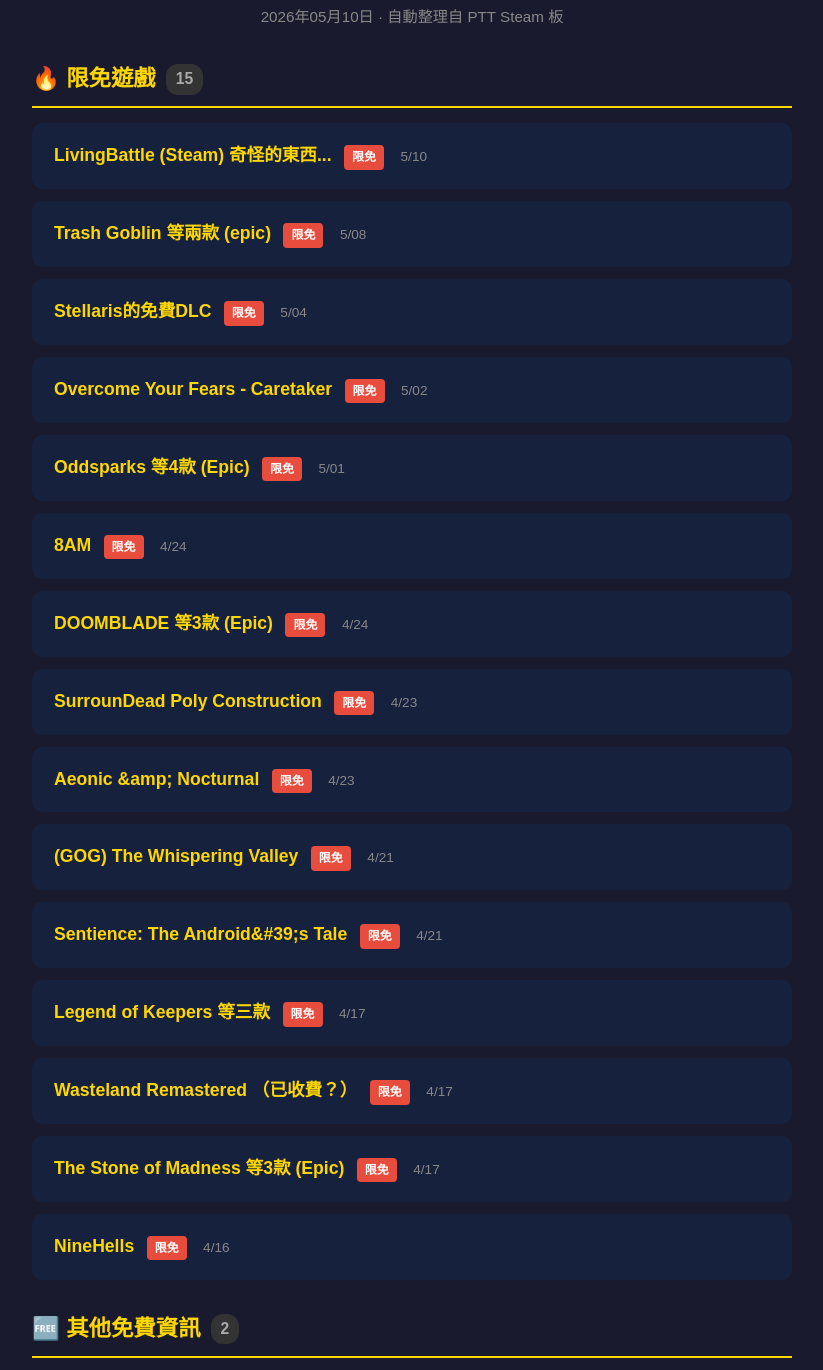
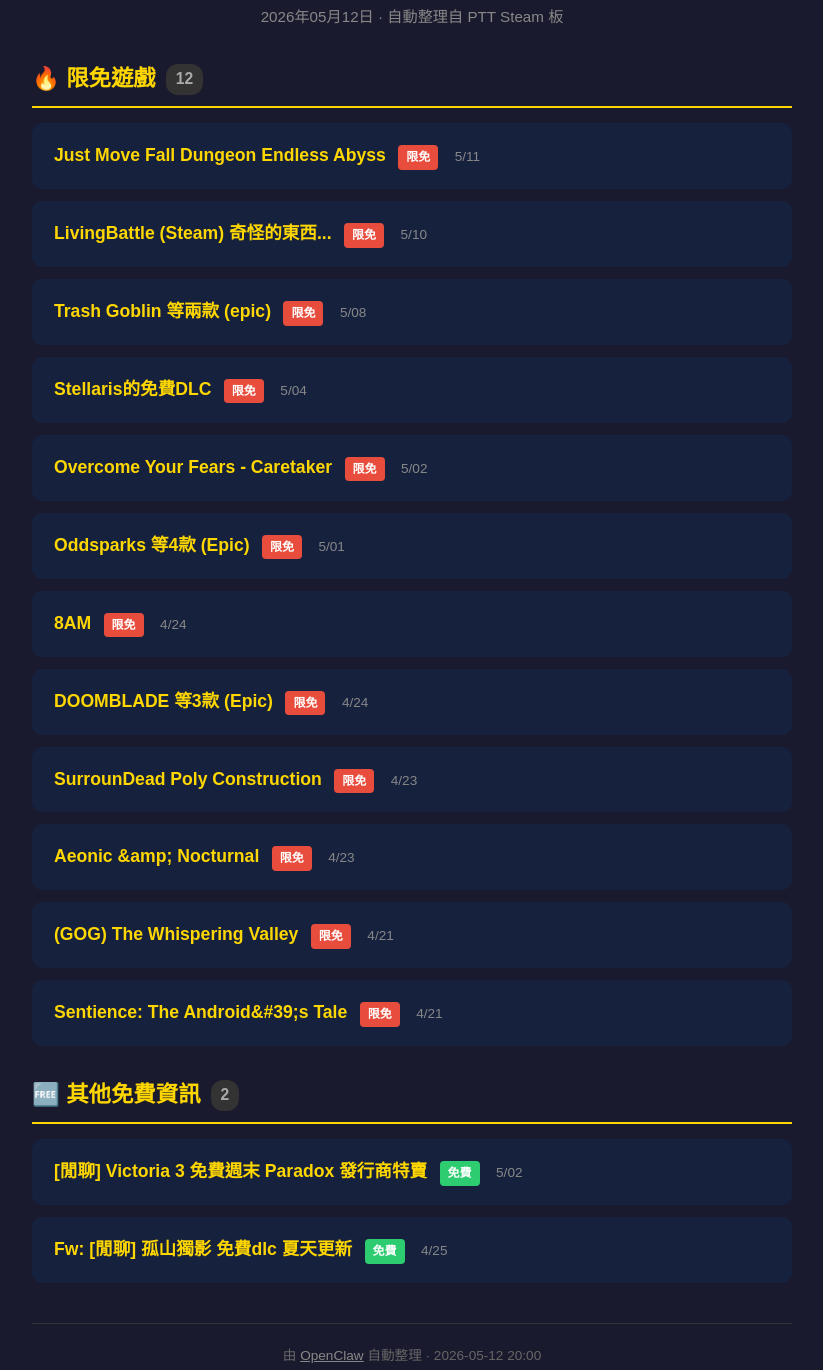
Before and after one commit to openclaw-wsl/openclaw-wsl.github.io, a plain HTML site: page steam-free-weekly.html in a window 1280 px wide. Shown: the part 100-1470 px from the top of the page, without its empty margins (228-1051 px from the left). Drawn offline with Linux system fonts and the light colour scheme.

Commit message:
🎮 Steam 限免週報 2026-05-12

```diff
--- a/steam-free-weekly.html
+++ b/steam-free-weekly.html
@@ -3,7 +3,7 @@
 <head>
 <meta charset="UTF-8">
 <meta name="viewport" content="width=device-width, initial-scale=1.0">
-<title>Steam 限免週報 - 2026年05月10日</title>
+<title>Steam 限免週報 - 2026年05月12日</title>
 <style>
 
     * { margin:0; padding:0; box-sizing:border-box; }
@@ -39,8 +39,13 @@
 <body>
 <div class="container">
 <h1>🎮 Steam 限免週報</h1>
-<p class="subtitle">2026年05月10日 · 自動整理自 PTT Steam 板</p>
-<h2 class="section-title">🔥 限免遊戲 <span class="count">15</span></h2>
+<p class="subtitle">2026年05月12日 · 自動整理自 PTT Steam 板</p>
+<h2 class="section-title">🔥 限免遊戲 <span class="count">12</span></h2>
+<div class="game-card">
+  <a href="https://www.ptt.cc/bbs/Steam/M.1778441849.A.302.html" target="_blank" rel="noopener">Just Move Fall Dungeon Endless Abyss</a>
+  <span class="badge limited">限免</span>
+  <span class="meta">5/11</span>
+</div>
 <div class="game-card">
   <a href="https://www.ptt.cc/bbs/Steam/M.1778377314.A.1AA.html" target="_blank" rel="noopener">LivingBattle (Steam) 奇怪的東西...</a>
   <span class="badge limited">限免</span>
@@ -96,26 +101,6 @@
   <span class="badge limited">限免</span>
   <span class="meta">4/21</span>
 </div>
-<div class="game-card">
-  <a href="https://www.ptt.cc/bbs/Steam/M.1776362418.A.54C.html" target="_blank" rel="noopener">Legend of Keepers 等三款</a>
-  <span class="badge limited">限免</span>
-  <span class="meta">4/17</span>
-</div>
-<div class="game-card">
-  <a href="https://www.ptt.cc/bbs/Steam/M.1776373705.A.48A.html" target="_blank" rel="noopener">Wasteland Remastered （已收費？）</a>
-  <span class="badge limited">限免</span>
-  <span class="meta">4/17</span>
-</div>
-<div class="game-card">
-  <a href="https://www.ptt.cc/bbs/Steam/M.1776429746.A.DA9.html" target="_blank" rel="noopener">The Stone of Madness 等3款 (Epic)</a>
-  <span class="badge limited">限免</span>
-  <span class="meta">4/17</span>
-</div>
-<div class="game-card">
-  <a href="https://www.ptt.cc/bbs/Steam/M.1776284764.A.3DE.html" target="_blank" rel="noopener">NineHells</a>
-  <span class="badge limited">限免</span>
-  <span class="meta">4/16</span>
-</div>
 <h2 class="section-title">🆓 其他免費資訊 <span class="count">2</span></h2>
 <div class="game-card">
   <a href="https://www.ptt.cc/bbs/Steam/M.1777690805.A.5FA.html" target="_blank" rel="noopener">[閒聊] Victoria 3 免費週末 Paradox 發行商特賣</a>
@@ -128,7 +113,7 @@
   <span class="meta">4/25</span>
 </div>
 <footer>
-<p>由 <a href="https://docs.openclaw.ai">OpenClaw</a> 自動整理 · 2026-05-10 18:39</p>
+<p>由 <a href="https://docs.openclaw.ai">OpenClaw</a> 自動整理 · 2026-05-12 20:00</p>
 </footer>
 </div>
 </body>
```
